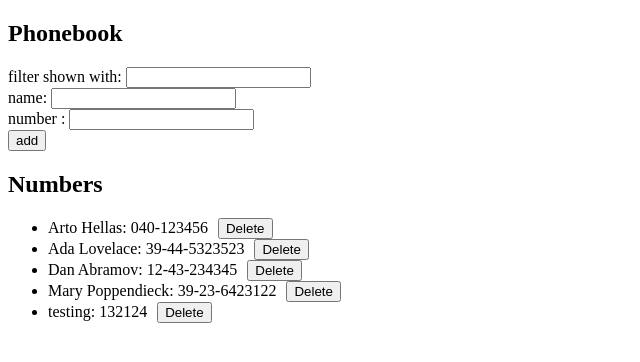
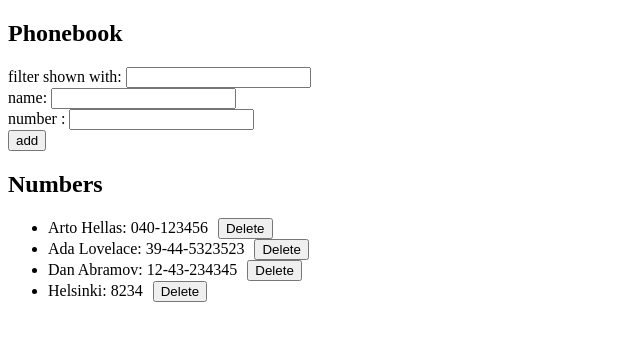
Before and after one commit to AnushrutNeupane/FSOPart2, a React (Vite) app in the folder phonebook/: page / in a window 1280 px wide. Shown: the top 362 px of the page, without its empty margins (0-640 px from the left). Built offline with nearby package versions, Linux system fonts and the light colour scheme; data requests are answered from the project's data file.

Commit message:
messages

```diff
--- a/phonebook/db.json
+++ b/phonebook/db.json
@@ -16,14 +16,9 @@
       "id": "3"
     },
     {
-      "name": "Mary Poppendieck",
-      "number": "39-23-6423122",
-      "id": "4"
-    },
-    {
-      "id": "1c59",
-      "name": "testing",
-      "number": "132124"
+      "id": "2428",
+      "name": "Helsinki",
+      "number": "8234"
     }
   ]
 }
--- a/phonebook/src/App.jsx
+++ b/phonebook/src/App.jsx
@@ -3,12 +3,16 @@ import PersonForm from "./components/PersonForm";
 import Persons from "./components/Persons";
 import Filter from "./components/Filter";
 import personService from "./services/personService";
+import Notification from "./components/Notification";
+
 
 const App = () => {
   const [persons, setPersons] = useState([]);
   const [newName, setNewName] = useState("");
   const [newNumber, setNewNumber] = useState("");
   const [filter, setFilter] = useState("");
+  const [confirmMessage, setConfirmMessage] = useState(null)
+  const [deleteMessage, setDeleteMessage] = useState(null)
 
   useEffect(() => {
     personService.getAll().then((initialPersons) => {
@@ -37,10 +41,18 @@ const App = () => {
       number: newNumber,
     };
 
-    personService.create(nameObject).then((returnedName) => {
+    personService.create(nameObject)
+    .then((returnedName) => {
       setPersons(persons.concat(returnedName));
       setNewName("");
       setNewNumber("");
+    })
+    .then(()=> {
+      setConfirmMessage(
+        `${nameObject.name} has successfully been added to the list!`
+      )
+      setTimeout(() => {
+        setConfirmMessage(null)}, 4000)
     });
 
     /*
@@ -68,6 +80,9 @@ const App = () => {
     if (window.confirm(`Are you sure you want to delete ${person.name}?`)) {
       personService.remove(id).then(() => {
         setPersons(persons.filter((p) => p.id !== id));
+        setConfirmMessage(`${person.name} has successfully been deleted`)
+        setTimeout(()=> {
+          setConfirmMessage(null)}, 4000)
       });
     }
   };
@@ -82,6 +97,7 @@ const App = () => {
   return (
     <div>
       <h2>Phonebook</h2>
+      <Notification message={confirmMessage} />
       <Filter filter={filter} handleFilterChange={handleFilterChange} />
       <PersonForm
         addName={addName}
--- /dev/null
+++ b/phonebook/src/components/Notification.jsx
@@ -0,0 +1,18 @@
+
+import '../index.css'
+
+const Notification = ({ message }) => {
+  if (message === null) {
+    return null
+  }
+
+  return (
+    <div className='confirmation'>
+      {message}
+    </div>
+  )
+}
+
+
+
+export default (Notification)
--- a/phonebook/src/index.css
+++ b/phonebook/src/index.css
@@ -0,0 +1,9 @@
+.confirmation{
+    color:rgb(6, 99, 6);
+    background: lightblue;
+    font-size: 20px;
+    border-style: solid;
+    border-radius: 5px;
+    padding: 10px;
+    margin-bottom: 10px;
+}
--- a/phonebook/src/main.jsx
+++ b/phonebook/src/main.jsx
@@ -1,6 +1,7 @@
 import { StrictMode } from "react";
 import { createRoot } from "react-dom/client";
 import App from "./App.jsx";
+
 
 createRoot(document.getElementById("root")).render(
   <StrictMode>
```
